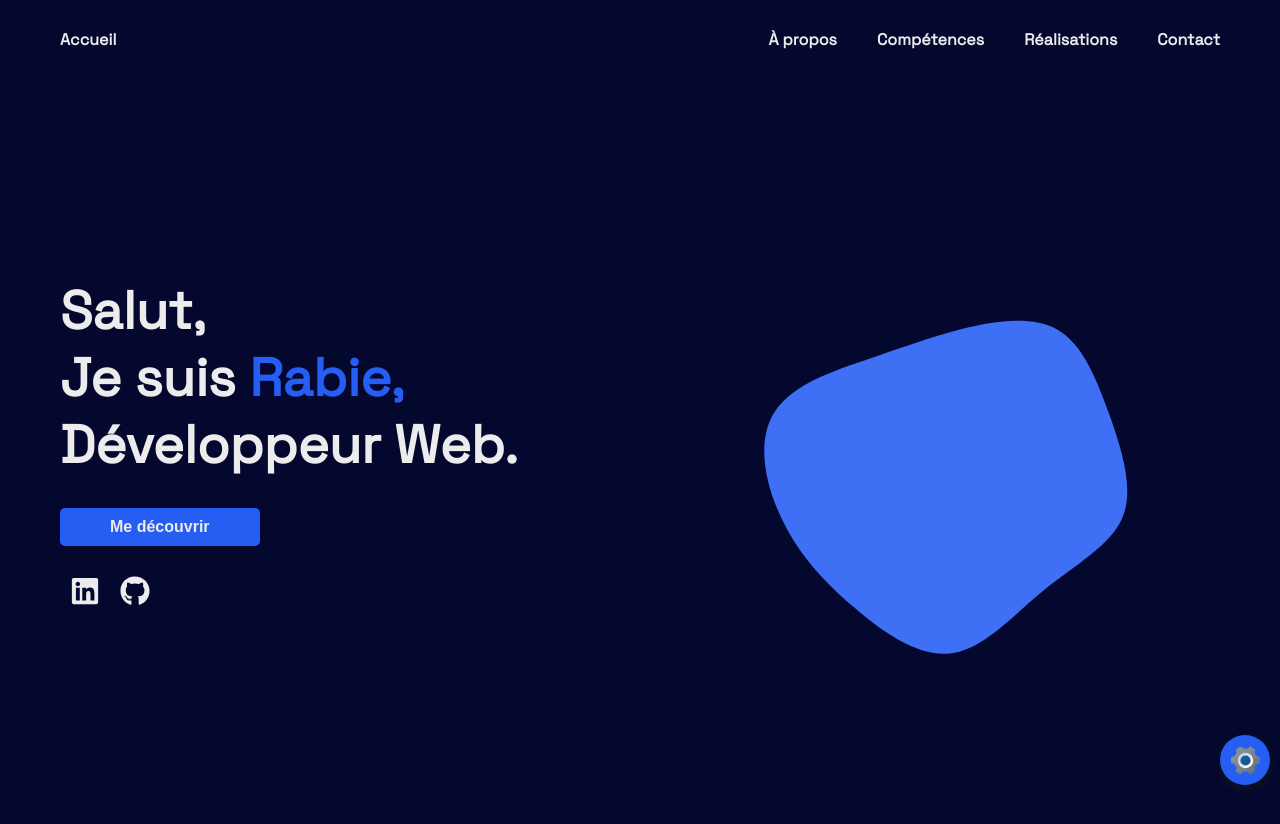
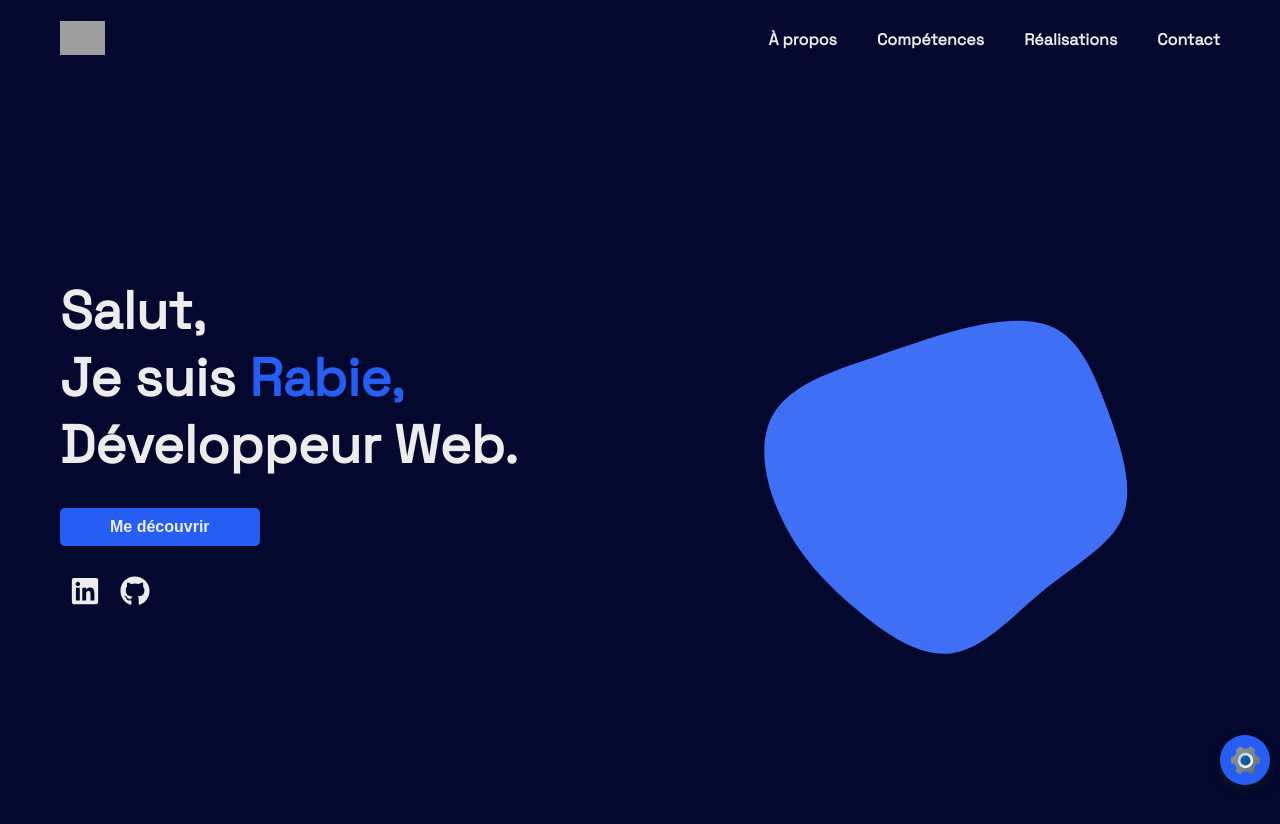
Before and after one commit to mena0018/Portfolio, a React (Create React App) app: page / in a window 1280 px wide. Shown: the top 824 px of the page. Built offline with nearby package versions, Linux system fonts and the light colour scheme; grey boxes are pictures that could not be loaded.

Commit message:
Mise en place d'un logo dans la NavBar

```diff
--- a/src/components/Navbar/Navbar.css
+++ b/src/components/Navbar/Navbar.css
@@ -38,11 +38,17 @@ nav {
 
 .item-nav:first-child {
    margin-right: auto;
+   width: 85px;
+   margin-top: 10px;
 }
 
 .nav-link {
    position: relative;
    color: var(--first-color)
+}
+
+.nav-link img {
+   width: 100%;
 }
 
 .nav-link::after {
@@ -64,6 +70,16 @@ nav {
    transform: scaleX(1)
 }
 
+.logo {
+   position: fixed;
+   top: 8px;
+   left: 5%;
+   width: 50px;
+   height: 50px;
+   display: none;
+   z-index: calc(var(--z-fixed) + 1);
+   cursor: pointer;
+}
 
 /* RESPONSIVE MENU */
 
@@ -95,9 +111,24 @@ nav {
    top: 26px;
 }
 
+.btn-responsive-menu.active .lignes:nth-child(1) {
+   top: 12px;
+   transform: rotate(135deg);
+}
+
+.btn-responsive-menu.active .lignes:nth-child(2) {
+   opacity: 0;
+   transform: translateX(-20px);
+}
+
+.btn-responsive-menu.active .lignes:nth-child(3) {
+   top: 12px;
+   transform: rotate(-135deg);
+}
+
 
 @media screen and (max-width: 700px) {
-   .btn-responsive-menu {
+   .btn-responsive-menu, .logo {
       display: block;
    }
 
@@ -108,7 +139,6 @@ nav {
       position: relative;
       transition: all 0.5s ease-in-out;
       top: 100px;
-
    }
 
    nav .liste-nav {
@@ -129,22 +159,11 @@ nav {
       border: 5px solid var(--background-color);
    }
 
-   nav .liste-nav .item-nav .nav-link::after {
-    display: none;
+   nav .liste-nav .item-nav:first-child {
+      display: none;
+   }
+
+   nav .liste-nav .item-nav .nav-link::after, .logo .nav-link::after {
+      display: none;
    }
 }
-
-.btn-responsive-menu.active .lignes:nth-child(1) {
-   top: 12px;
-   transform: rotate(135deg);
-}
-
-.btn-responsive-menu.active .lignes:nth-child(2) {
-   opacity: 0;
-   transform: translateX(-20px);
-}
-
-.btn-responsive-menu.active .lignes:nth-child(3) {
-   top: 12px;
-   transform: rotate(-135deg);
-}
--- a/src/components/Navbar/Navbar.js
+++ b/src/components/Navbar/Navbar.js
@@ -3,6 +3,7 @@ import { Context } from "../../context/langContext";
 import "./Navbar.css";
 import { navbarData } from "../../constants/navbar";
 import ProgressBar from '../ProgressBar/ProgressBar';
+import logo from "../../img/icones/logo/logo2.webp"
 
 
 export default function Navbar() {
@@ -21,6 +22,12 @@ export default function Navbar() {
             onClick={btnClick}
             className={`liste-nav ${isActive ? "active" : ""}`}
           >
+            <li className="item-nav" >
+                <a href="#home" className="nav-link">
+                  <img src={logo} alt="Logo" />
+                </a>
+            </li>
+
             {navbarData[lang].map((item, index) => (
               <li className="item-nav" key={index}>
                 <a href={item.id} className="nav-link">
@@ -30,6 +37,12 @@ export default function Navbar() {
             ))}
           </ul>
         </nav>
+      </div>
+
+      <div className="logo">
+        <a href="#home" className="nav-link">
+            <img src={logo} alt="Logo" />
+        </a>
       </div>
 
       <div
--- a/src/constants/navbar.js
+++ b/src/constants/navbar.js
@@ -1,9 +1,9 @@
 export const navbarData = {
   FR: [
-    {
-      title: "Accueil",
-      id: "#home",
-    },
+    // {
+    //   title: "Accueil",
+    //   id: "#home",
+    // },
     {
       title: "À propos",
       id: "#about",
@@ -22,10 +22,10 @@ export const navbarData = {
     },
   ],
   EN: [
-    {
-      title: "Home",
-      id: "#home",
-    },
+    // {
+    //   title: "Home",
+    //   id: "#home",
+    // },
     {
       title: "About",
       id: "#about",
```
